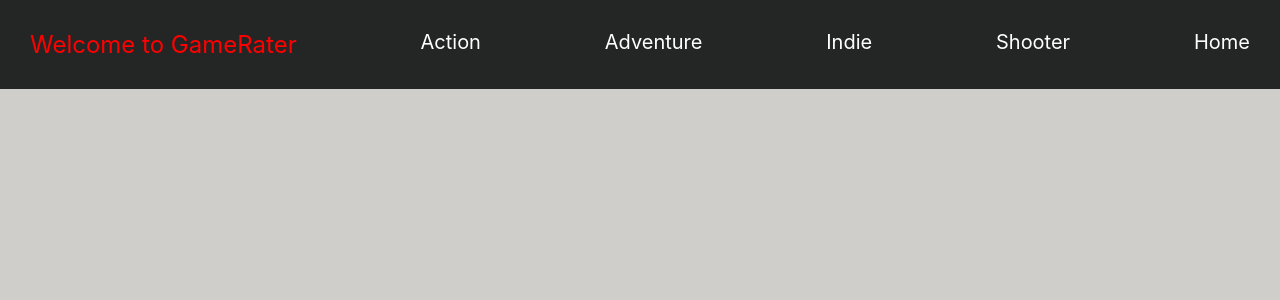
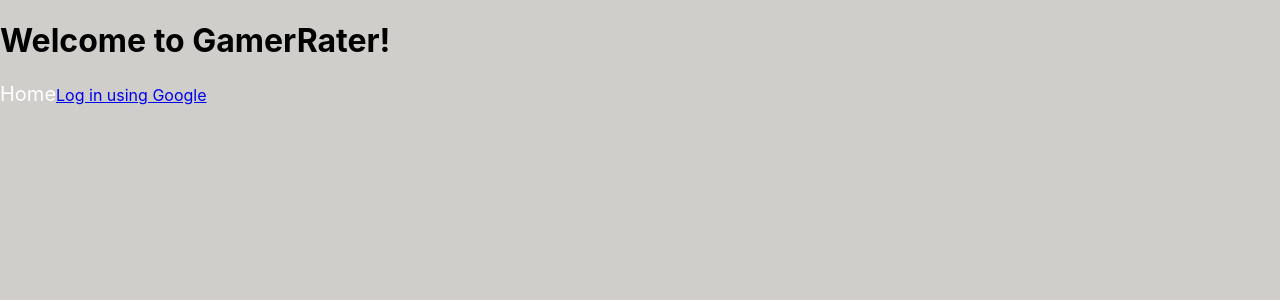
Before and after one commit to mattlol85/Gamerator, a React (Create React App) app in the folder gamerator/: page / in a window 1280 px wide. Shown: the top 300 px of the page. Built offline with nearby package versions, Linux system fonts and the light colour scheme; the HTML template or start-up script is replaced by a standard one.

Commit message:
Added startpage component

```diff
--- a/gamerator/src/App.js
+++ b/gamerator/src/App.js
@@ -6,17 +6,23 @@
 import Navbar from "./components/Navbar";
 import Home from "./components/home";
 import Login from "./components/login";
+import StartPage from "./components/StartPage";
 import GameCard from "./components/GameCard";
 
 function App() {
+  //userState
+  //isLoggedIn
+  //LogInCheck
   return (
     <div className="App">
-    <Navbar/>
     <Routes>
-      <Route path= "/home" element={<Home />}/>
+      <Route path="/" element={<StartPage/>}></Route>
     </Routes>
     <Routes>
-      <Route path= "/login" element={<Login />}/>
+      <Route path= "/home" element={<><Navbar/><Home /></>}/>
+    </Routes>
+    <Routes>
+      <Route path= "/login" element={<><Navbar/><Login /></>}/>
     </Routes>
     </div>
   );
--- /dev/null
+++ b/gamerator/src/components/StartPage.js
@@ -0,0 +1,18 @@
+import React from "react";
+import { Link } from "react-router-dom";
+
+export default function StartPage(){
+return(
+    <div className="StartPage">
+    {/* <div className="Logo"> Welcome to GameRater</div> */}
+    <h1>Welcome to GamerRater!</h1>
+
+    <Link className="home" to="/home">
+        Home
+      </Link >
+    <Link className="login" to="/login">
+        Log in using Google
+      </Link >
+    </div>
+)
+}
```
